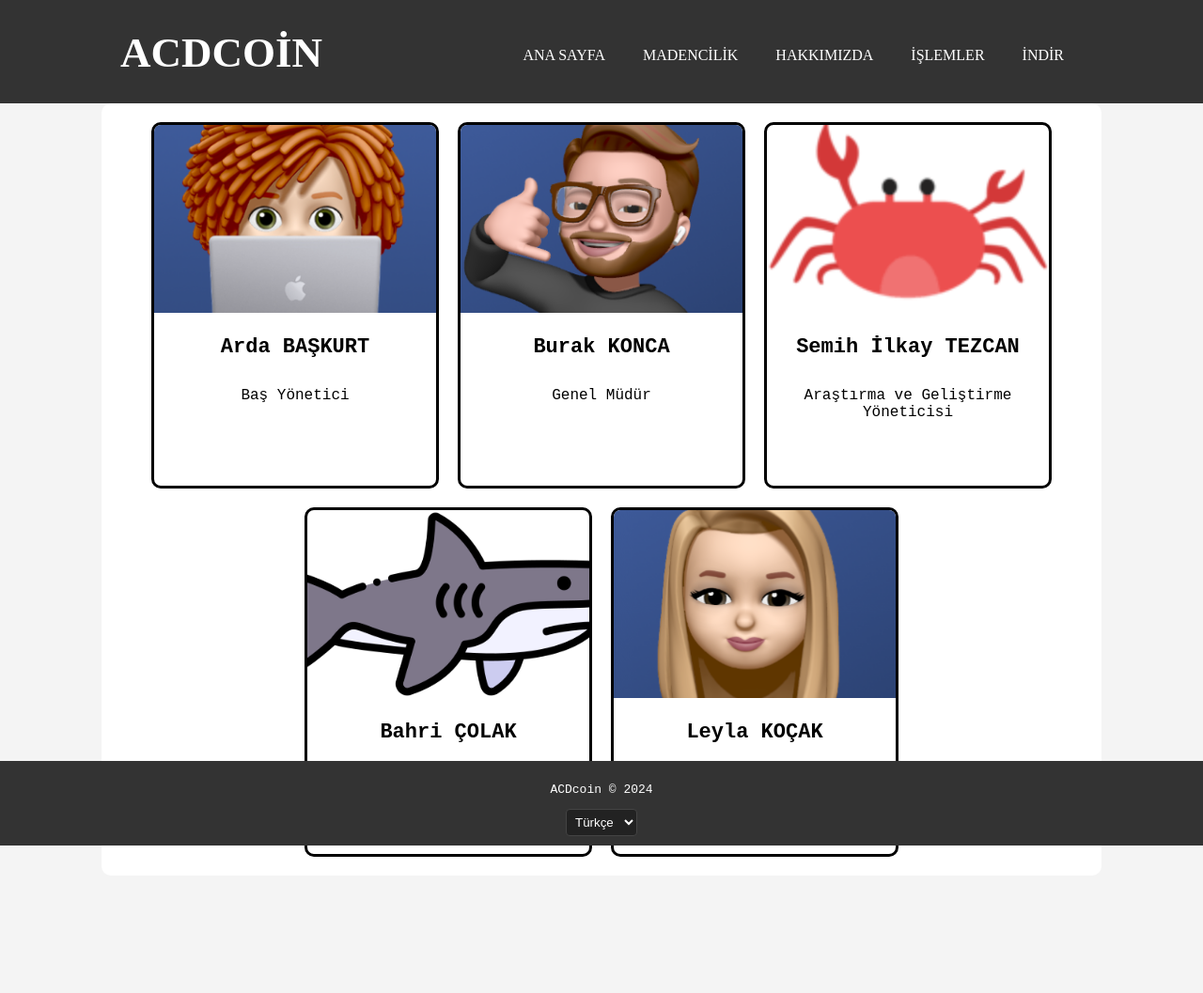
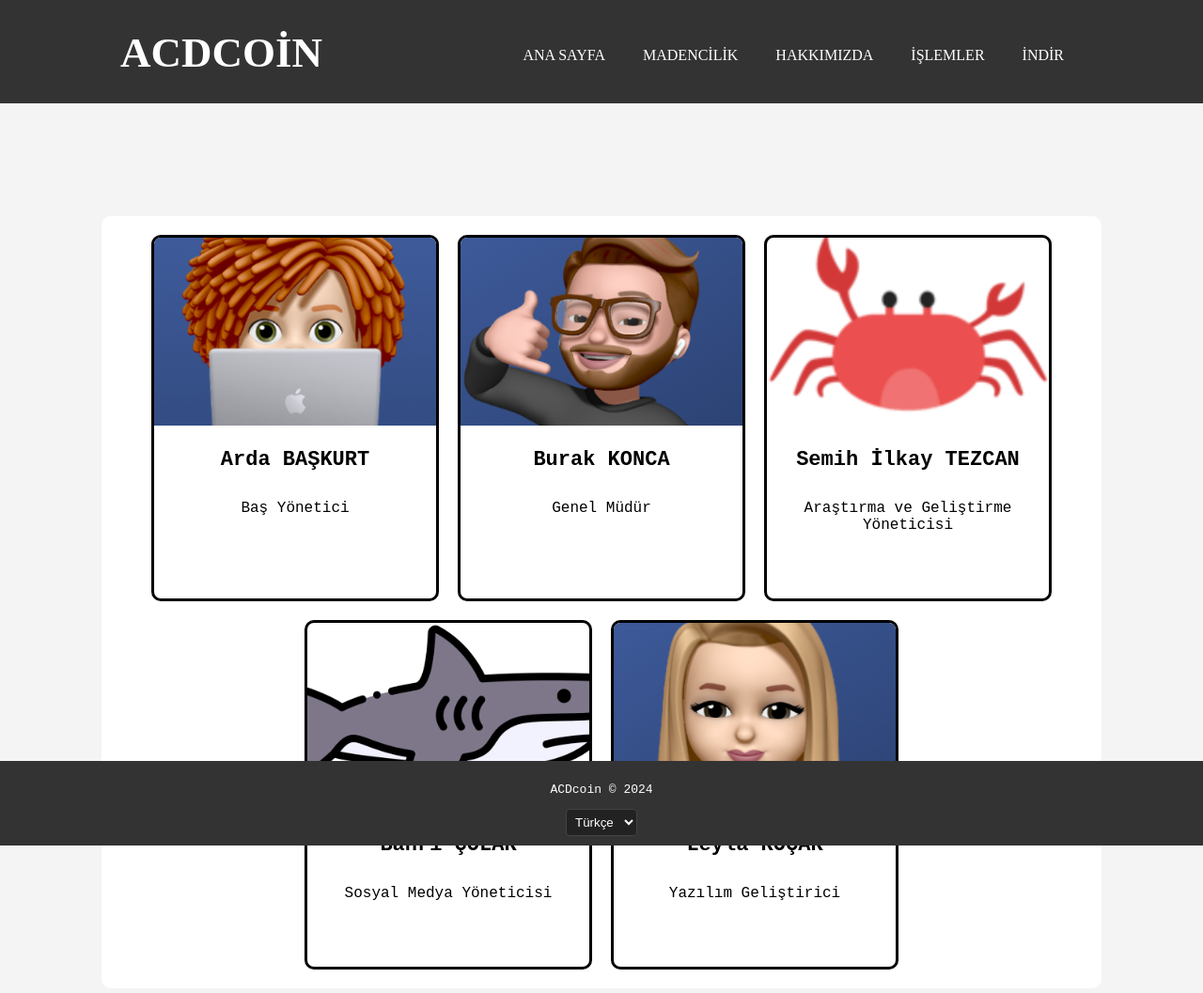
Before and after one commit to Secoani/acdcoin.github.io, a Jekyll site: the page built from pages/team.html, in a window 1280 px wide. Shown: the whole page at 94% size. Built offline with Jekyll 4.4.1, drawn with Linux system fonts in a browser that asks for light colours.

Commit message:
Adjust margin positioning in team.css for improved layout

```diff
--- a/assets/css/team.css
+++ b/assets/css/team.css
@@ -22,7 +22,7 @@ body {
     background-color: #fff;
     position: relative;
     border-radius: 10px;
-    margin-bottom: 125px;
+    margin-top: 120px;
 }
 .main-content .card {
     width: 300px;
```
